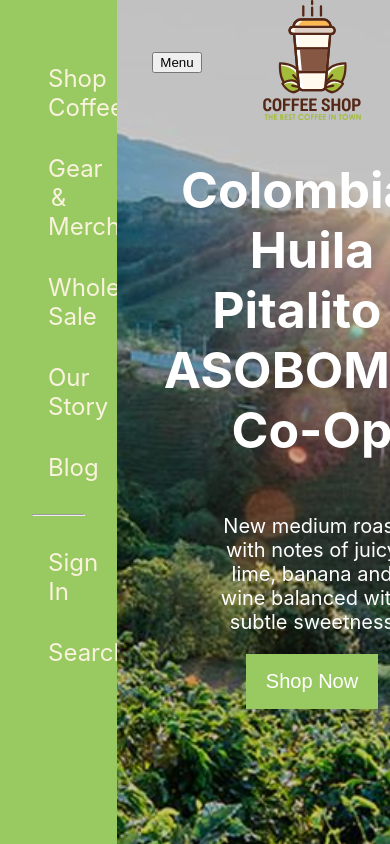
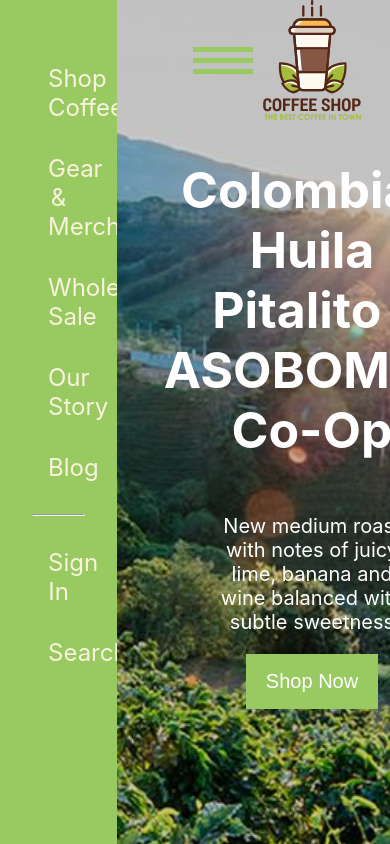
Before and after one commit to cesarrodas/coffee-resume-app, a React (Create React App) app: page / in a window 390 px wide. Built offline with nearby package versions, Linux system fonts and the light colour scheme.

Commit message:
updated hamburger menu

```diff
--- a/src/components/navbar/Navbar.css
+++ b/src/components/navbar/Navbar.css
@@ -11,10 +11,6 @@
   width: 120px;
 }
 
-.Navbar-item > button{
-  pointer-events: auto;
-}
-
 .Navbar-logo {
   height: 120px;
   width: 120px;
@@ -24,3 +20,26 @@
   width: 60px;
   height: 60px;
 }
+
+.Navbar-button {
+  width: 60px;
+  height: 60px;
+  background: transparent;
+  border: none;
+  pointer-events: auto;
+}
+
+.Navbar-sandwich {
+  list-style-type: none;
+  pointer-events: inherit;
+  display: inline-block;
+  cursor: pointer;
+}
+
+.Navbar-sandwich > li {
+  width: 60px;
+  height: 5px;
+  background-color: #99ca62;
+  pointer-events: inherit;
+  margin: 6px 0;
+}
--- a/src/components/navbar/Navbar.js
+++ b/src/components/navbar/Navbar.js
@@ -6,12 +6,13 @@ function Navbar({ toggleMenu, scrollTop }) {
   return (
     <div className="Navbar">
       <div class="Navbar-item">
-        {/* <ul class="Navbar-sandwich">
-          <li></li>
-          <li></li>
-          <li></li>
-        </ul> */}
-        <button onClick={toggleMenu}>Menu</button>
+        <button className="Navbar-button" onClick={toggleMenu}>
+          <ul class="Navbar-sandwich">
+            <li></li>
+            <li></li>
+            <li></li>
+          </ul>
+        </button>
       </div>
       <div class="Navbar-item">
         <a><img className={`Navbar-logo ${ scrollTop > 30 ? "Navbar-small-logo" : ""}`} src={coffeelogo}></img></a>
```
